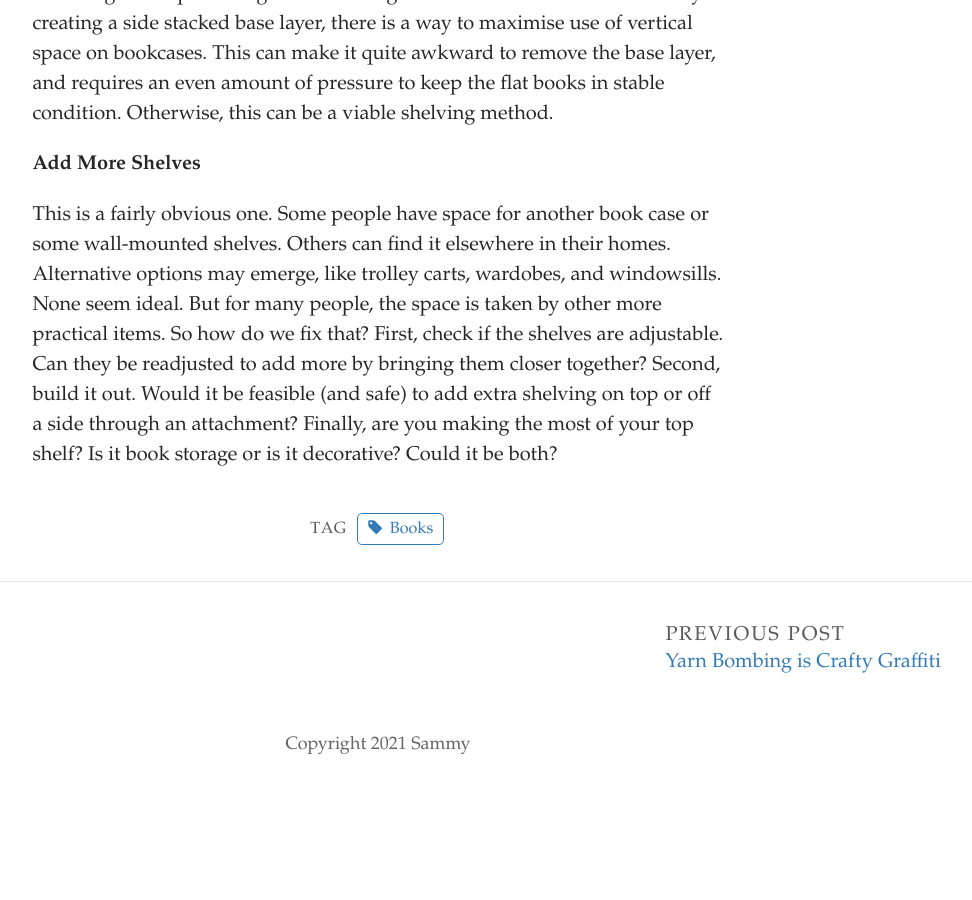
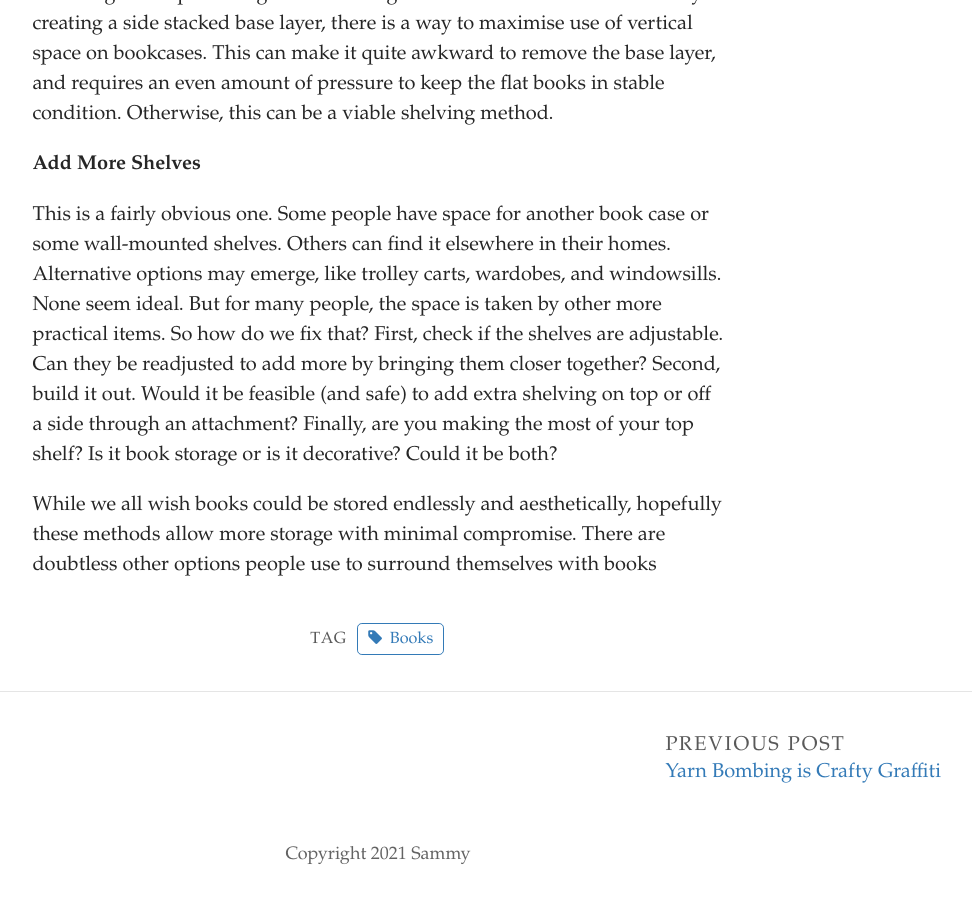
Before and after one commit to SammySpinsAYarn/Blog, a Jekyll site: the page built from _posts/2023-08-21-where-do-we-go-from-here.md, in a window 1280 px wide and 900 px high, scrolled down 1168 px. Shown: the whole window, without its empty margins (262-1234 px from the left). Built offline with Jekyll 4.4.1, drawn with Linux system fonts in a browser that asks for light colours; some web fonts are replaced; before the commit the page ends 1958 px from its top, so only the background shows below that.

Commit message:
Update Post “2023-08-21-where-do-we-go-from-here”

```diff
--- a/_posts/2023-08-21-where-do-we-go-from-here.md
+++ b/_posts/2023-08-21-where-do-we-go-from-here.md
@@ -28,3 +28,5 @@ T﻿he danger of top stacking is the bending of books on an uneven surface. By c
 **A﻿dd More Shelves**
 
 T﻿his is a fairly obvious one. Some people have space for another book case or some wall-mounted shelves. Others can find it elsewhere in their homes. Alternative options may emerge, like trolley carts, wardobes, and windowsills. None seem ideal. But for many people, the space is taken by other more practical items. So how do we fix that? First, check if the shelves are adjustable. Can they be readjusted to add more by bringing them closer together? Second, build it out. Would it be feasible (and safe) to add extra shelving on top or off a side through an attachment? Finally, are you making the most of your top shelf? Is it book storage or is it decorative? Could it be both?
+
+W﻿hile we all wish books could be stored endlessly and aesthetically, hopefully these methods allow more storage with minimal compromise. There are doubtless other options people use to surround themselves with books
```
